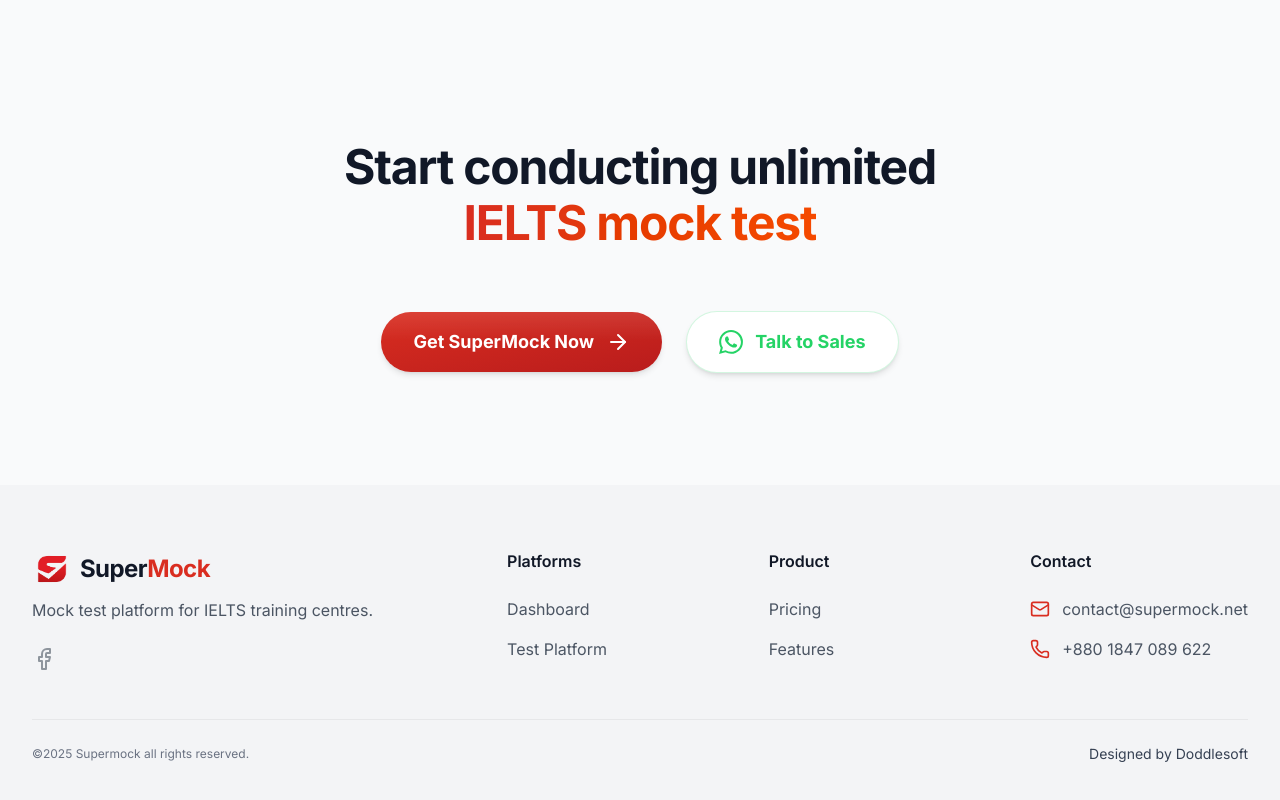
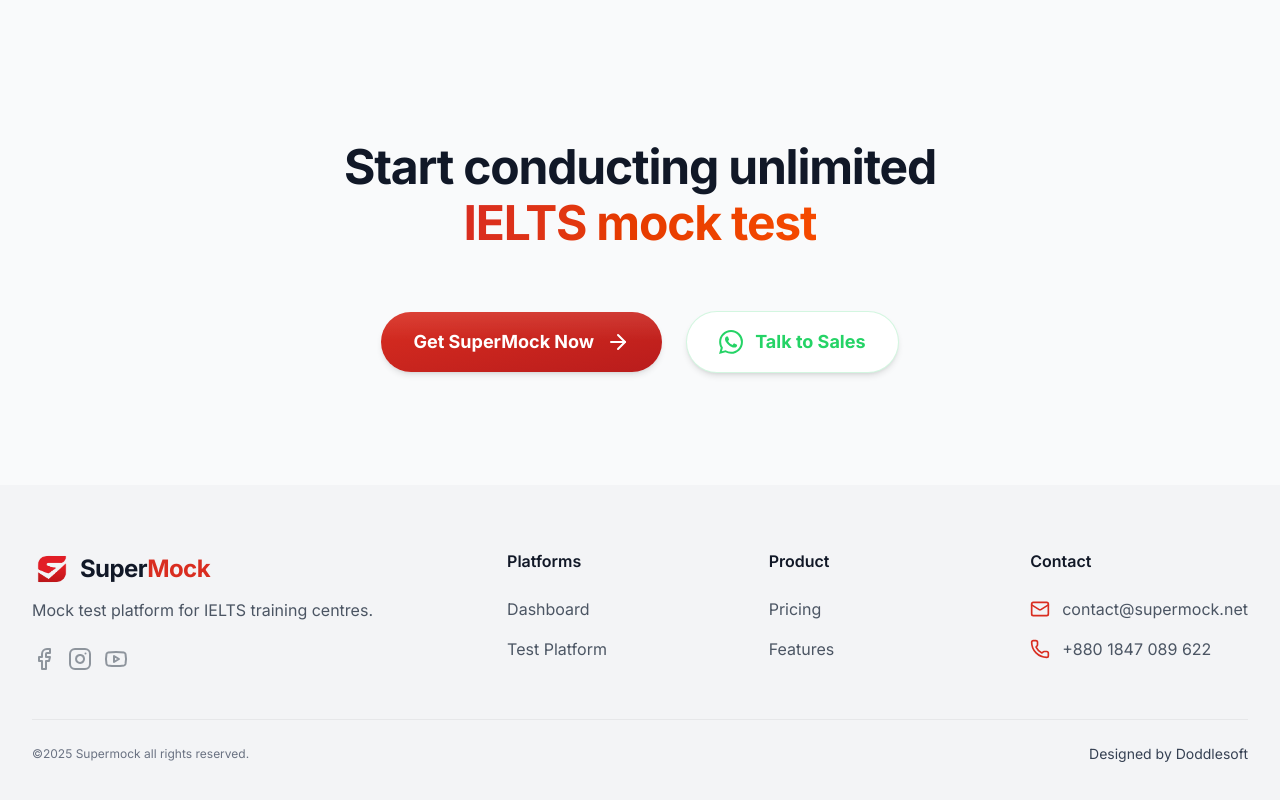
Before and after one commit to DoddleSoft/SuperMock, a Next.js app: page / in a window 1280 px wide. Shown: the part 4174-4974 px from the top of the page. Built offline with nearby package versions, Linux system fonts and the light colour scheme.

Commit message:
ready for launch. connected with dashboard via get supermock

```diff
--- a/components/landing/Footer.tsx
+++ b/components/landing/Footer.tsx
@@ -1,5 +1,11 @@
 import Link from "next/link";
-import { Facebook, Instagram, Mail, Phone } from "lucide-react";
+import {
+  Facebook,
+  InstagramIcon,
+  Mail,
+  Phone,
+  YoutubeIcon,
+} from "lucide-react";
 import Image from "next/image";
 
 export default function Footer() {
@@ -27,7 +33,7 @@
               Mock test platform for IELTS training centres.
             </p>
 
-            <div className="sm:justify-start text-supermock-text-secondary/60 mt-2">
+            <div className="flex gap-3 sm:justify-start text-supermock-text-secondary/60 mt-2">
               <Link
                 href="https://www.facebook.com/Supermock.fb"
                 target="_blank"
@@ -35,6 +41,26 @@
                 className="hover:text-supermock-red transition-colors"
               >
                 <Facebook className="w-6 h-6" />
+              </Link>
+
+              <Link
+                href="https://www.instagram.com/ielts.supermock/"
+                target="_blank"
+                rel="noopener noreferrer"
+                className="hover:text-supermock-red transition-colors focus-visible:outline-none focus-visible:ring-2 focus-visible:ring-supermock-red rounded-md"
+                aria-label="Visit our Instagram profile"
+              >
+                <InstagramIcon className="w-6 h-6" />
+              </Link>
+
+              <Link
+                href="https://www.youtube.com/@supermockofficial"
+                target="_blank"
+                rel="noopener noreferrer"
+                className="hover:text-supermock-red transition-colors focus-visible:outline-none focus-visible:ring-2 focus-visible:ring-supermock-red rounded-md"
+                aria-label="Visit our YouTube channel"
+              >
+                <YoutubeIcon className="w-6 h-6" />
               </Link>
             </div>
           </div>
--- a/components/landing/Navbar.tsx
+++ b/components/landing/Navbar.tsx
@@ -84,12 +84,14 @@
 
           {/* --- CTA & Mobile Toggle --- */}
           <div className="flex items-center gap-3 md:gap-4">
-            <Link
-              href="/join-waitlist"
+            <a
+              href="https://app.supermock.net"
+              target="_blank"
+              rel="noopener noreferrer"
               className="hidden sm:block px-4 py-2 md:px-5 text-xs md:text-sm font-semibold text-white transition-all bg-gradient-to-r from-red-600 to-red-900 rounded-full hover:from-red-700 hover:to-red-800 hover:shadow-sm hover:shadow-red-500/30 active:scale-95"
             >
               Get SuperMock
-            </Link>
+            </a>
 
             {/* Mobile Toggle Button */}
             <button
@@ -120,13 +122,15 @@
               Pricing
             </Link>
             <div className="h-px bg-slate-100 my-1 mx-2" /> {/* Divider */}
-            <Link
-              href="/join-waitlist"
-              onClick={() => setIsMobileMenuOpen(false)} // Added close logic here
+            <a
+              href="https://app.supermock.net"
+              target="_blank"
+              rel="noopener noreferrer"
+              onClick={() => setIsMobileMenuOpen(false)}
               className="w-full text-center px-5 py-3 text-sm font-bold text-white bg-red-600 rounded-xl active:scale-95 transition-transform hover:bg-red-700"
             >
               Get SuperMock
-            </Link>
+            </a>
           </div>
         )}
       </div>
--- a/components/register/RegistrationForm.tsx
+++ b/components/register/RegistrationForm.tsx
@@ -310,7 +310,7 @@
                 </>
               ) : (
                 <>
-                  <span>Join Waitlist</span>
+                  <span>Register For SuperMock</span>
                   <ArrowRight className="w-5 h-5 group-hover:translate-x-1 transition-transform" />
                 </>
               )}
```
